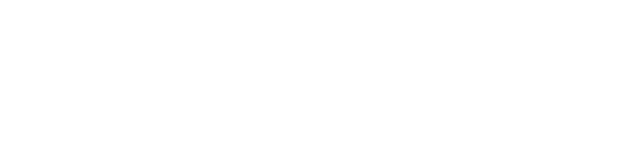
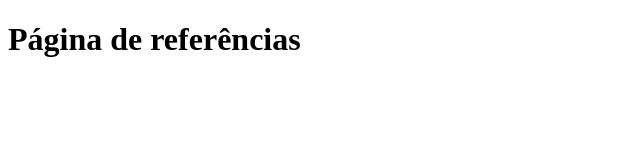
Before and after one commit to weverton-alves/paginasreferencia, a plain HTML site: page index.html in a window 1280 px wide. Shown: the whole page, without its empty margins (0-640 px from the left). Drawn offline with Linux system fonts and the light colour scheme.

Commit message:
Update index.html
adicionado  h1 com o titulo

```diff
--- a/index.html
+++ b/index.html
@@ -1,5 +1,6 @@
 <!DOCTYPE html>
 <html lang="pt">
+
 <head>
     <meta charset="utf-8">
     <title>Estudo de Html com os amiguinhos</title>
@@ -8,8 +9,10 @@
     <meta name="description" content="Pagina criada no estudo com referencias">
 
 </head>
+
 <body>
-
+    <h1>Página de referências</h1>
 
 </body>
+
 </html>
```
